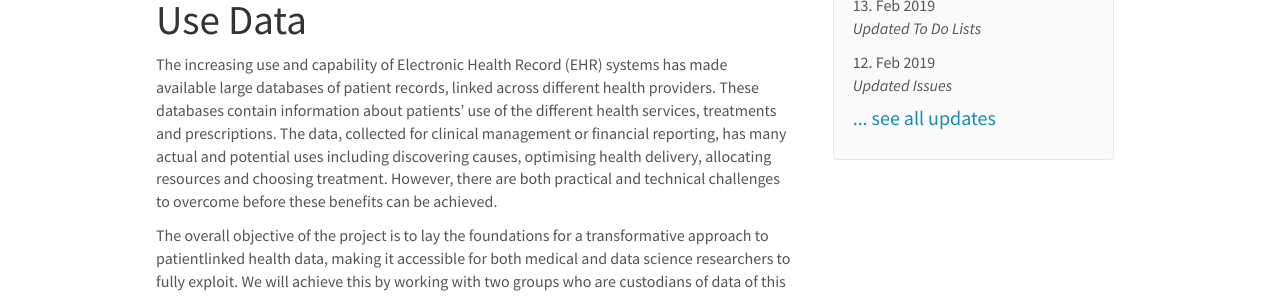
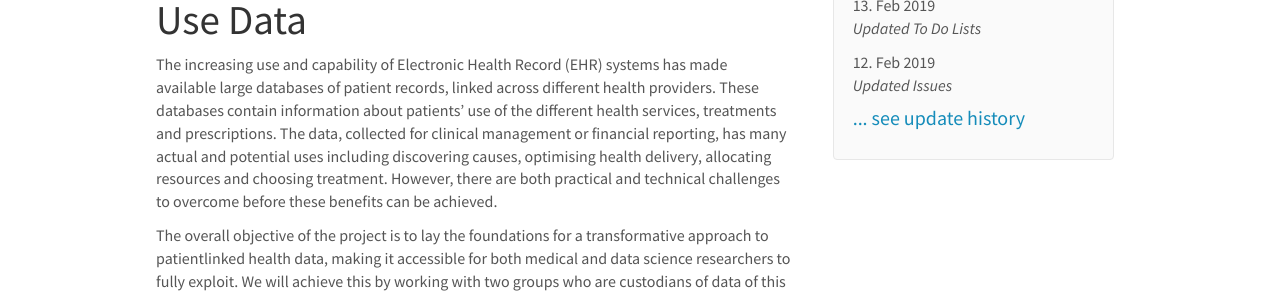
Before and after one commit to knifeqmul/knifeqmul.github.io, a Jekyll site: the page built from _pages/home.md, in a window 1280 px wide and 900 px high. Shown: the part 140-436 px from the top of the window. Built offline with Jekyll 4.4.1, drawn with Linux system fonts in a browser that asks for light colours; nearby versions of some CDN libraries.

Commit message:
Update news.html

```diff
--- a/_includes/news.html
+++ b/_includes/news.html
@@ -7,6 +7,6 @@
 <p><em>{{ article.headline }}</em></p>
 {% endfor %}
 
-<h4><a href="{{ site.url }}{{ site.baseurl }}/research">... see all updates</a></h4>
+<h4><a href="{{ site.url }}{{ site.baseurl }}/allnews.html">... see update history</a></h4>
 
     </div>
```
